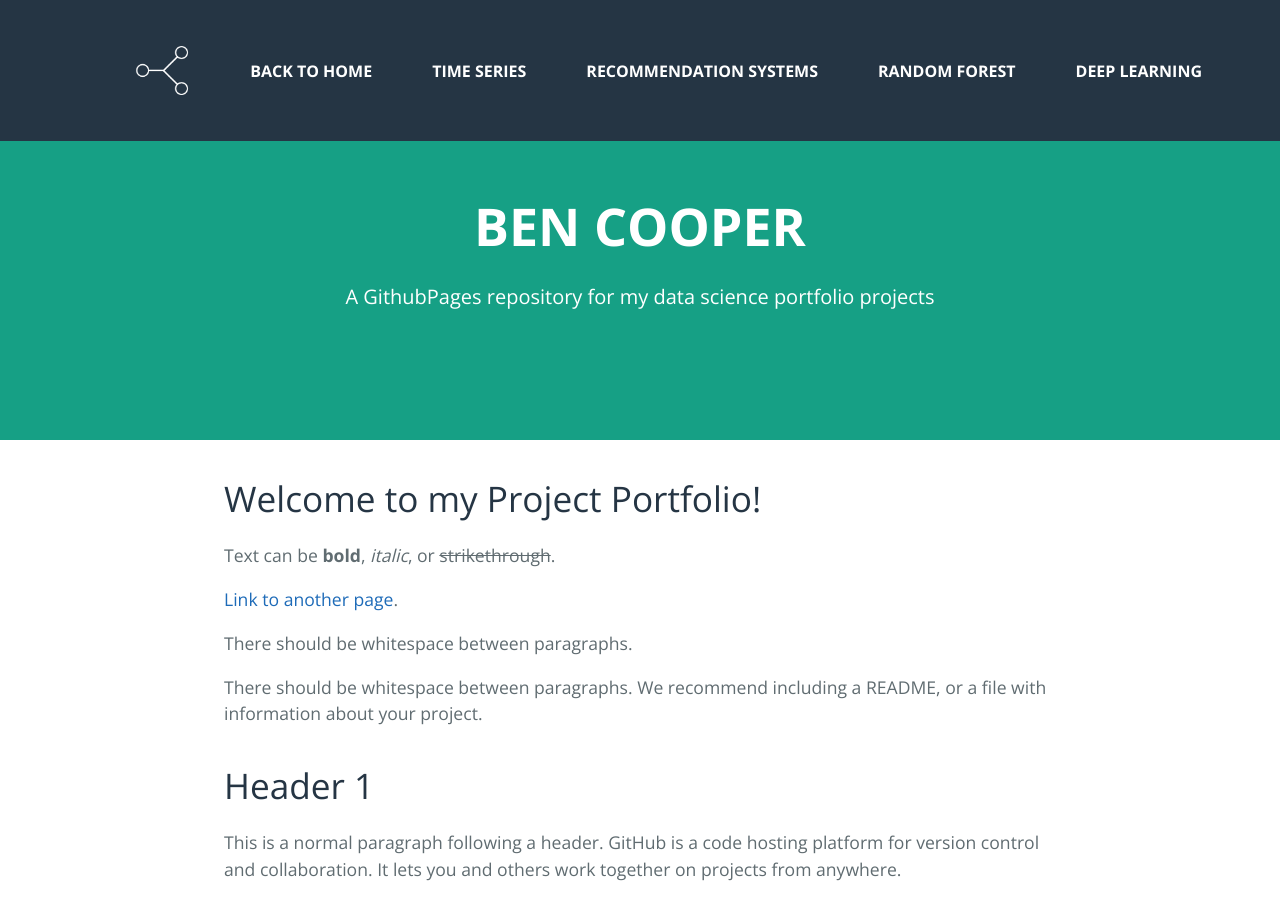
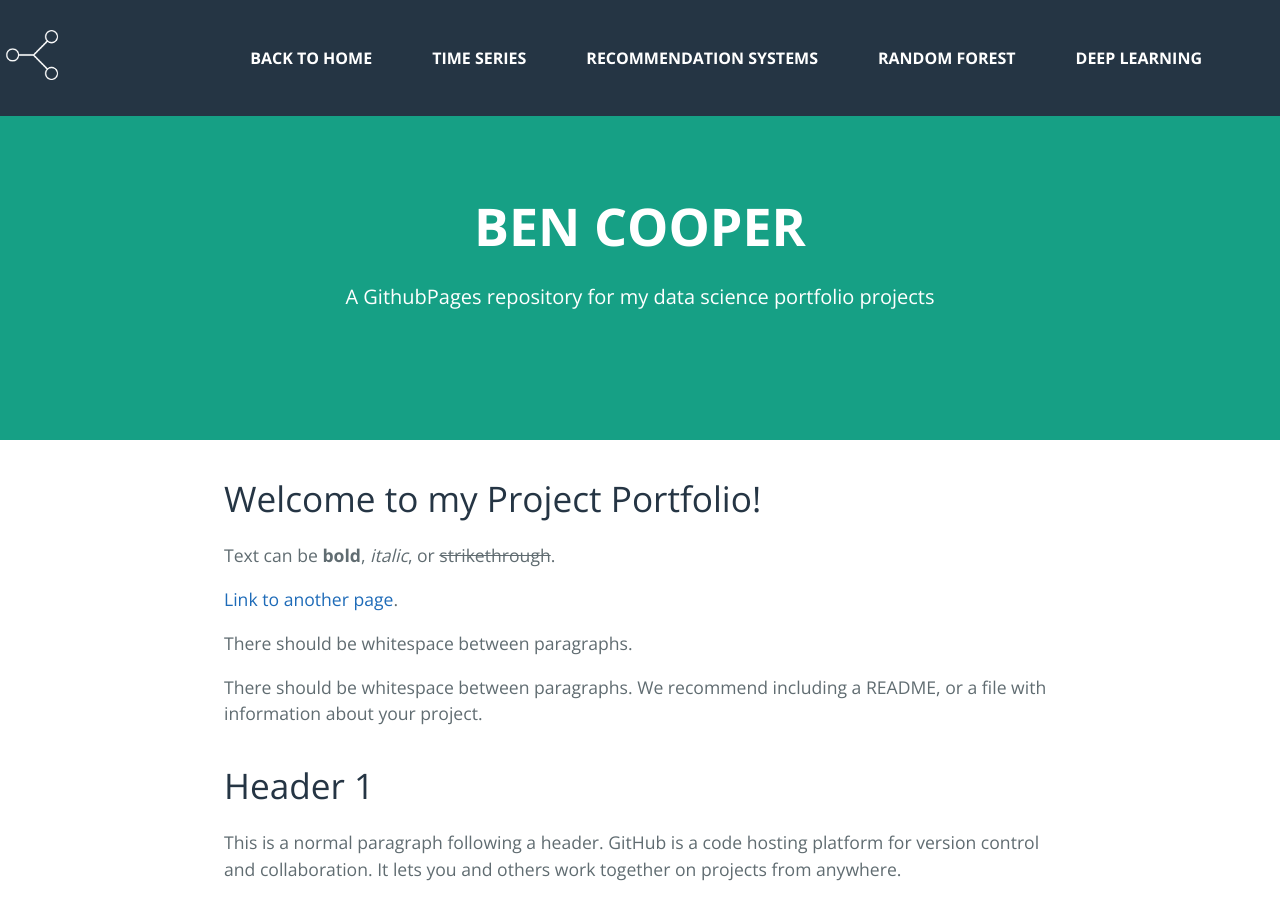
Before and after one commit to benjamin-j-cooper/benjamin-j-cooper.github.io, a Jekyll site: the page built from docs/index.md, in a window 1280 px wide and 900 px high. Built offline with Jekyll 4.4.1, drawn with Linux system fonts in a browser that asks for light colours; nearby versions of some CDN libraries.

Commit message:
troubleshooting header

```diff
--- a/docs/_includes/nav.html
+++ b/docs/_includes/nav.html
@@ -7,9 +7,10 @@
     <input class="side-menu" type="checkbox" id="side-menu"/>
     <label class="hamb" for="side-menu"><span class="hamb-line"></span></label>
     <nav class="nav">
+        <a  class="logo-desktop" ><img src="assets/images/bjc-logo3-nb-light.png" style="width: 60px;" href="#page-top"></a>
         <ul class="menu">
             <!-- Menu -->
-            <li><a  class="logo-desktop" ><img src="assets/images/bjc-logo3-nb-light.png" style="width: 60px;" href="#page-top"></a></li>
+
             <li><a  class="text-uppercase " href="https://www.benjaminjcooper.com">Back to Home</a></li>
             <li><a  class="text-uppercase " href="./tsa">Time Series</a></li>
             <li><a  class="text-uppercase " href="./rs">Recommendation Systems</a></li>
```
